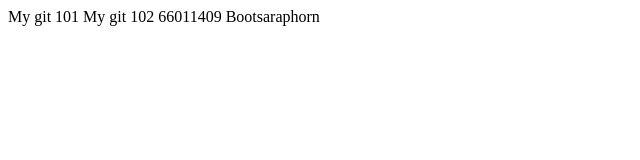
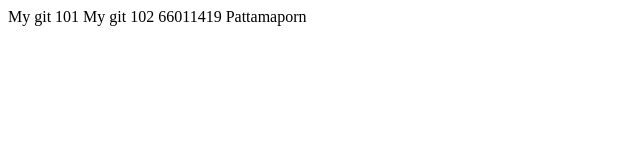
Before and after one commit to Poppipappa/git101, a plain HTML site: page index.html in a window 1280 px wide. Shown: the full height of the page, 0-640 px from the left. Drawn offline with Linux system fonts and the light colour scheme.

Commit message:
Update index.html

```diff
--- a/index.html
+++ b/index.html
@@ -8,6 +8,6 @@
 <body>
     My git 101
     My git 102
-    66011409 Bootsaraphorn
+    66011419 Pattamaporn
 </body>
 </html>
```
